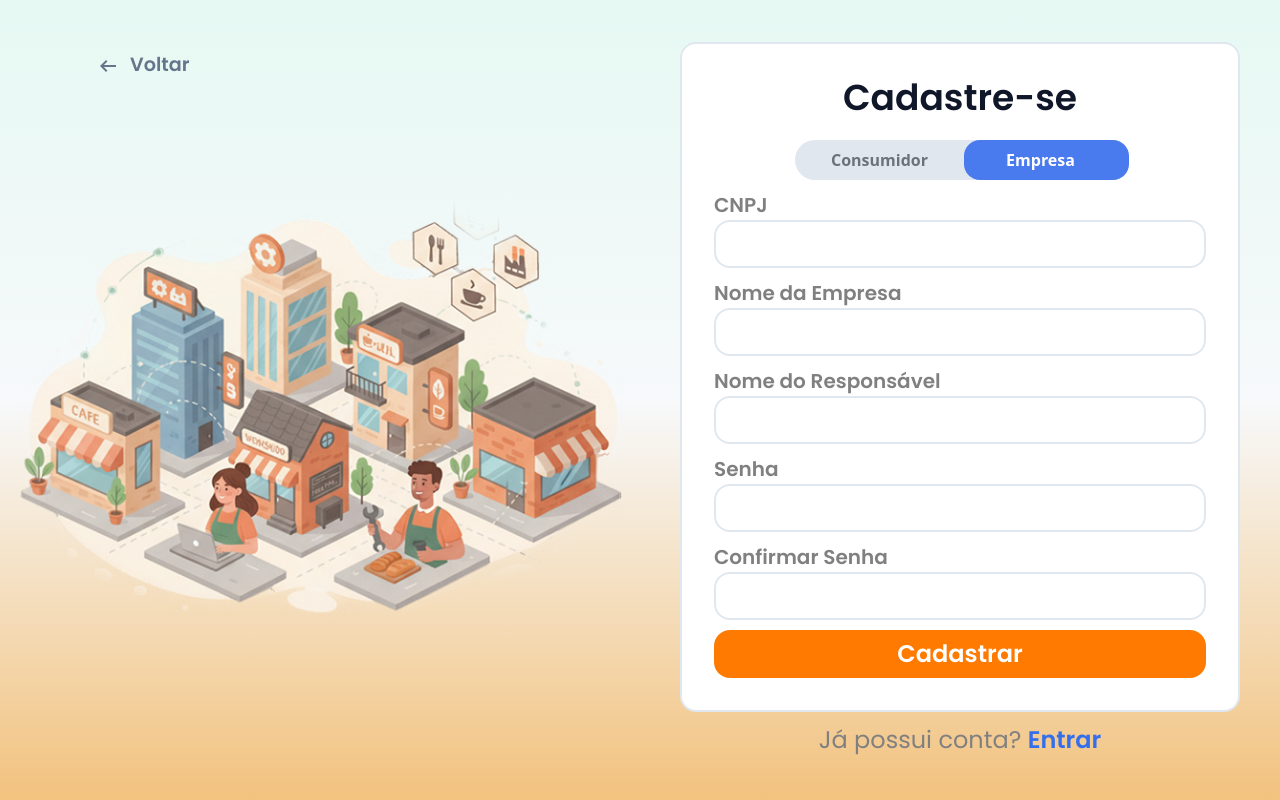
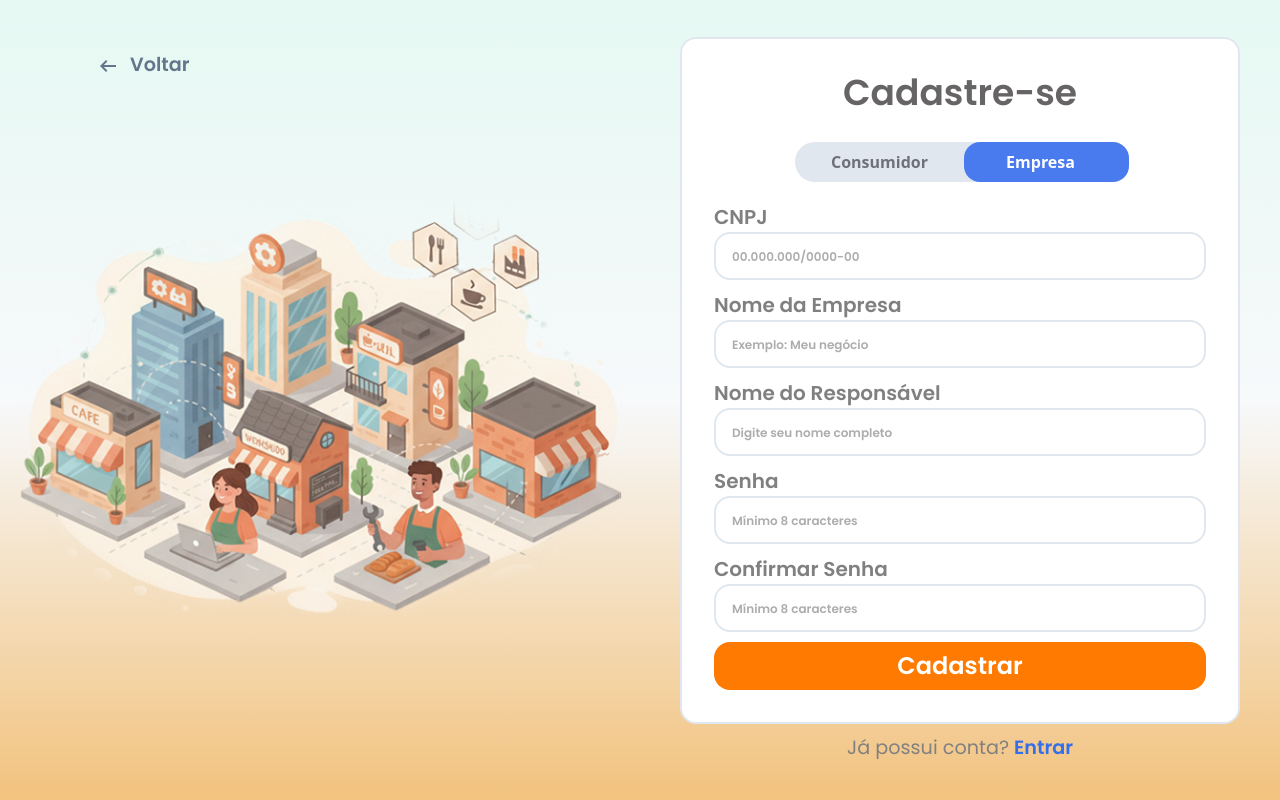
Before and after one commit to Lebron057/front-portal-de-negocios, an Angular app: page /register in a window 1280 px wide. Built offline with nearby package versions, Linux system fonts and the light colour scheme.

Commit message:
ajustes na pagina de login e cadastro

```diff
--- a/src/app/components/login/login.css
+++ b/src/app/components/login/login.css
@@ -59,8 +59,8 @@ figure {
 h1 {
     font-size: 2.25rem;
     font-weight: 600;
-    color: var(--preto_azulado);
-    margin-bottom: 20px;
+    color: var(--cor-titulo_login_cadastro);
+    margin-bottom: 0.5rem;
     text-align: center; /* Centraliza o título */
 }
 
@@ -93,6 +93,7 @@ h1 {
     height: auto;
     /* Adiciona preenchimento interno para que os inputs não colem nas bordas */
     padding: 2rem;
+    gap: 2rem
 }
 
 
@@ -103,7 +104,8 @@ form {
     font-size: 1.5rem;
     font-weight: 500;
     color: var(--cor-cinza_texto);
-    width: 100%; /* Faz o formulário ocupar todo o espaço do .info */
+    width: 100%;
+    gap:2rem;/* Faz o formulário ocupar todo o espaço do .info */
 }
 
 input {
@@ -124,10 +126,27 @@ label {
     color: var(--cor-cinza_texto);
 }
 
+.infoConsumidorEmpresa{
+    display: flex;
+    flex-direction: column;
+    justify-content: center;
+    width: 100%;
+
+}
+
+.senha{
+    display: flex;
+    flex-direction: column;
+    justify-content: center;
+    width: 100%;
+
+}
+
+
 .submit { /* Alterado de .submit para button */
     /* === MUDANÇA PRINCIPAL === */
     width: 100%; /* Ocupa 100% do seu contêiner pai (form) */
-    height: 3rem;
+    height: 3.7rem;
     background-color: var(--laranja);
     border: none;
     border-radius: 16px;
@@ -136,6 +155,7 @@ label {
     font-weight: 600;
     cursor: pointer;
     margin-top: 10px;
+    margin-bottom: 1rem;
 }
 
 .submit:hover {
@@ -153,13 +173,13 @@ label {
 a {
     text-decoration: none;
     color: var(--cor-icones);
-    font-size: 1.5rem;
+    font-size: 1.2rem;
     font-weight: 600;
     margin-top: 10px;
 }
 
 p {
-    font-size: 1.5rem;
+    font-size: 1.2rem;
     font-weight: 400;
     color: var(--cor-cinza_texto);
 }
@@ -218,6 +238,11 @@ p {
       --text-inactive: #6D727A; /* Tom de cinza similar ao da imagem */
     }
 
+    .container-toggle{
+        display:flex;
+        justify-content: center;
+        align-items: center;
+    }
     .custom-toggle-container {
       width: 330px;
       height: 40px;
@@ -368,6 +393,8 @@ p {
     /* --- Ajustes Adicionais para o layout móvel --- */
 
     .info {
+        border: none;
+        background: none;;
         /* Faz o card do formulário se ajustar à tela */
         width: 90vw; /* Ocupa 90% da largura da tela */
         height: auto; /* A altura se ajusta ao conteúdo */
--- a/src/app/components/login/login.html
+++ b/src/app/components/login/login.html
@@ -1,24 +1,24 @@
 <body>
-    <div class="container-voltar" >
+    <div class="container-voltar">
         <a class="voltar" href="#"><img src="/seta.png" alt=""><button class="btn-voltar">Voltar</button></a>
     </div>
     <aside>
         <figure>
             @if (tipoLogin === 'consumidor') {
-            <img  class="img_cadastro" src="/img_login&cadastro_cliente.png" alt="">}
-            @else if (tipoLogin === 'empresa')  {
-            <img  class="img_cadastro" src="/img_login&cadastro_empresa.png" alt="">}
+            <img class="img_cadastro" src="/img_login&cadastro_cliente.png" alt="">}
+            @else if (tipoLogin === 'empresa') {
+            <img class="img_cadastro" src="/img_login&cadastro_empresa.png" alt="">}
         </figure>
     </aside>
 
     <div class="cadastro_container">
         <div class="info">
-            <h1>Login</h1>
+            <h1>Entrar</h1>
 
             <!--
       O :host é usado para centralizar o componente na tela
       para fins de demonstração.
-    -->
+    -->     <div class="container-toggle">
                 <div class="custom-toggle-container">
                     <!-- Este é o "slider" azul que se move -->
                     <div class="slider-background"
@@ -26,67 +26,50 @@
                     </div>
 
                     <!-- Opção 1: Consumidor -->
-      <div class="option"
-           [class.active]="tipoLogin === 'consumidor'"
-           (click)="tipoLogin=('consumidor')">
+                    <div class="option" [class.active]="tipoLogin === 'consumidor'" (click)="tipoLogin=('consumidor')">
                         Consumidor
                     </div>
 
                     <!-- Opção 2: Empresa -->
-      <div class="option"
-           [class.active]="tipoLogin === 'empresa'"
-           (click)="tipoLogin=('empresa')">
+                    <div class="option" [class.active]="tipoLogin === 'empresa'" (click)="tipoLogin=('empresa')">
                         Empresa
                     </div>
                 </div>
-            <div id="successMessage" *ngIf="isSuccessVisible">
-                {{ successMessage }}
             </div>
 
+            <!-- mensagem de sucesso -->
+            <!-- <div id="successMessage" *ngIf="isSuccessVisible">
+                {{ successMessage }}
+            </div> -->
 
-            <form
-                *ngIf="tipoLogin === 'consumidor'"
-                (ngSubmit)="loginConsumidor()">
 
+            <form *ngIf="tipoLogin === 'consumidor'" (ngSubmit)="loginConsumidor()">
+                <div class="infoConsumidorEmpresa">
                     <label for="emailTelefoneConsumidor">Email ou Telefone</label>
-                <input
-                    id="emailTelefoneConsumidor"
-                    name="emailTelefone"
-                    type="text"
-                    [(ngModel)]="consumidorModel.emailTelefone"
-                    required>
+                    <input id="emailTelefoneConsumidor" name="emailTelefone" type="text"
+                        [(ngModel)]="consumidorModel.emailTelefone" required>
+                </div>
 
+                <div class="senha">
                     <label for="senhaConsumidor">Senha</label>
-                <input
-                    id="senhaConsumidor"
-                    name="senha"
-                    type="password"
-                    [(ngModel)]="consumidorModel.senha"
-                    required>
+                    <input id="senhaConsumidor" name="senha" type="password" [(ngModel)]="consumidorModel.senha" required>
+                </div>
 
                 <button class="submit" type="submit">Entrar</button>
             </form>
 
 
-            <form
-                *ngIf="tipoLogin === 'empresa'"
-                (ngSubmit)="loginEmpresa()">
+            <form *ngIf="tipoLogin === 'empresa'" (ngSubmit)="loginEmpresa()">
 
+                <div class="infoConsumidorEmpresa">
                     <label for="cnpjEmail">CNPJ ou Email</label>
-                <input
-                    id="cnpjEmail"
-                    name="cnpjEmail"
-                    type="text"
-                    [(ngModel)]="empresaModel.cnpjEmail"
-                    required>
+                    <input id="cnpjEmail" name="cnpjEmail" type="text" [(ngModel)]="empresaModel.cnpjEmail" required>
+                </div>
 
+                <div class="senha">
                     <label for="senhaEmpresa">Senha</label>
-                <input
-                    id="senhaEmpresa"
-                    name="senha"
-                    type="password"
-                    [(ngModel)]="empresaModel.senha"
-                    required>
+                    <input id="senhaEmpresa" name="senha" type="password" [(ngModel)]="empresaModel.senha" required>
+                </div>
 
                 <button class="submit" type="submit">Entrar</button>
             </form>
--- a/src/app/components/register/register.css
+++ b/src/app/components/register/register.css
@@ -59,7 +59,7 @@ figure {
 h1 {
     font-size: 2.25rem;
     font-weight: 600;
-    color: var(--preto_azulado);
+    color: var( --cor-titulo_login_cadastro);
     margin-bottom: 20px;
     text-align: center; /* Centraliza o título */
 }
@@ -123,6 +123,13 @@ label {
     color: var(--cor-cinza_texto);
 }
 
+::placeholder {
+    color: var(--cinza-placeholder);
+    font-size: 0.75rem;
+    font-weight: 600;
+
+}
+
 .submit { /* Alterado de .submit para button */
     /* === MUDANÇA PRINCIPAL === */
     width: 100%; /* Ocupa 100% do seu contêiner pai (form) */
@@ -152,13 +159,13 @@ label {
 a {
     text-decoration: none;
     color: var(--cor-icones);
-    font-size: 1.5rem;
+    font-size: 1.2rem;
     font-weight: 600;
     margin-top: 10px;
 }
 
 p {
-    font-size: 1.5rem;
+    font-size: 1.2rem;
     font-weight: 400;
     color: var(--cor-cinza_texto);
 }
@@ -228,6 +235,8 @@ p {
       position: relative;
       padding: 4px; /* Espaçamento interno que cria a borda */
       box-sizing: border-box;
+      margin-top: 1.5%;
+      margin-bottom: 2%;
       font-family: system-ui, -apple-system, BlinkMacSystemFont, 'Segoe UI', Roboto, Oxygen, Ubuntu, Cantarell, 'Open Sans', 'Helvetica Neue', sans-serif;
     }
 
@@ -367,6 +376,8 @@ p {
     /* --- Ajustes Adicionais para o layout móvel --- */
 
     .info {
+        background: none;
+        border: none;
         /* Faz o card do formulário se ajustar à tela */
         width: 90vw; /* Ocupa 90% da largura da tela */
         height: auto; /* A altura se ajusta ao conteúdo */
@@ -377,7 +388,7 @@ p {
     form {
         /* Alinha o formulário dentro do card */
         width: 100%;
-        align-items: center; /* Centraliza os itens do formulário */
+        align-items: start; /* Centraliza os itens do formulário */
     }
 
     /* Faz os inputs e o botão de submit ocuparem a largura total */
--- a/src/app/components/register/register.html
+++ b/src/app/components/register/register.html
@@ -1,13 +1,13 @@
 <body>
-    <div class="container-voltar" >
+    <div class="container-voltar">
         <a class="voltar" href="#"><img src="/seta.png" alt=""><button class="btn-voltar">Voltar</button></a>
     </div>
     <aside>
         <figure>
             @if (tipoCadastro === 'consumidor') {
-            <img  class="img_cadastro" src="/img_login&cadastro_cliente.png" alt="">}
-            @else if (tipoCadastro === 'empresa')  {
-            <img  class="img_cadastro" src="/img_login&cadastro_empresa.png" alt="">}
+            <img class="img_cadastro" src="/img_login&cadastro_cliente.png" alt="">}
+            @else if (tipoCadastro === 'empresa') {
+            <img class="img_cadastro" src="/img_login&cadastro_empresa.png" alt="">}
         </figure>
     </aside>
 
@@ -26,118 +26,69 @@
                 </div>
 
                 <!-- Opção 1: Consumidor -->
-      <div class="option"
-           [class.active]="tipoCadastro === 'consumidor'"
+                <div class="option" [class.active]="tipoCadastro === 'consumidor'"
                     (click)="tipoCadastro=('consumidor')">
                     Consumidor
                 </div>
 
                 <!-- Opção 2: Empresa -->
-      <div class="option"
-           [class.active]="tipoCadastro === 'empresa'"
-           (click)="tipoCadastro=('empresa')">
+                <div class="option" [class.active]="tipoCadastro === 'empresa'" (click)="tipoCadastro=('empresa')">
                     Empresa
                 </div>
             </div>
-            <div id="successMessage" *ngIf="isSuccessVisible">
+            <!-- mensagem de sucesso -->
+            <!-- <div id="successMessage" *ngIf="isSuccessVisible">
                 {{ successMessage }}
-            </div>
+            </div> -->
 
 
-            <form
-                *ngIf="tipoCadastro === 'consumidor'"
-                (ngSubmit)="cadastrarConsumidor()">
+            <form *ngIf="tipoCadastro === 'consumidor'" (ngSubmit)="cadastrarConsumidor()">
 
                 <label for="nomeConsumidor">Nome</label>
-                <input
-                    id="nomeConsumidor"
-                    name="nome"
-                    type="text"
-                    [(ngModel)]="consumidorModel.nome"
-                    required>
+                <input id="nomeConsumidor" name="nome" type="text" placeholder="Digite seu nome completo"
+                    [(ngModel)]="consumidorModel.nome" required>
 
                 <label for="emailConsumidor">Email</label>
-                <input
-                    id="emailConsumidor"
-                    name="email"
-                    type="email"
-                    [(ngModel)]="consumidorModel.email"
-                    required>
+                <input id="emailConsumidor" name="email" type="email" placeholder="Exemplo: teste@email.com"
+                    [(ngModel)]="consumidorModel.email" required>
 
                 <label for="telefoneConsumidor">Telefone</label>
-                <input
-                    id="telefoneConsumidor"
-                    name="telefone"
-                    type="text"
-                    [value]="consumidorModel.telefone"
-                    (input)="formatarTelefone($event)"
-                    required>
+                <input id="telefoneConsumidor" name="telefone" type="text" placeholder="Exemplo: (11) 99999-9999"
+                    [value]="consumidorModel.telefone" (input)="formatarTelefone($event)" required>
 
                 <label for="senhaConsumidor">Senha</label>
-                <input
-                    id="senhaConsumidor"
-                    name="senha"
-                    type="password"
-                    [(ngModel)]="consumidorModel.senha"
-                    required>
+                <input id="senhaConsumidor" name="senha" type="password" placeholder="Mínimo 8 caracteres"
+                    [(ngModel)]="consumidorModel.senha" required>
 
                 <label for="confirmarSenhaConsumidor">Confirmar Senha</label>
-                <input
-                    id="confirmarSenhaConsumidor"
-                    name="confirmar_senha"
-                    type="password"
-                    [(ngModel)]="consumidorModel.confirmarSenha"
-                    required>
+                <input id="confirmarSenhaConsumidor" name="confirmar_senha" type="password"
+                    placeholder="Mínimo 8 caracteres" [(ngModel)]="consumidorModel.confirmarSenha" required>
 
                 <button class="submit" type="submit">Cadastrar</button>
             </form>
 
 
-            <form
-                *ngIf="tipoCadastro === 'empresa'"
-                (ngSubmit)="cadastrarEmpresa()">
+            <form *ngIf="tipoCadastro === 'empresa'" (ngSubmit)="cadastrarEmpresa()">
 
                 <label for="cnpj">CNPJ</label>
-                <input
-                    id="cnpj"
-                    name="cnpj"
-                    type="text"
-                    [value]="empresaModel.cnpj"
-                    (input)="formatarCNPJ($event)"
-                    required>
+                <input id="cnpj" name="cnpj" type="text" placeholder="00.000.000/0000-00" [value]="empresaModel.cnpj"
+                    (input)="formatarCNPJ($event)" required>
 
                 <label for="nomeEmpresa">Nome da Empresa</label>
-                <input
-                    id="nomeEmpresa"
-                    name="nome_empresa"
-                    type="text"
-                    [(ngModel)]="empresaModel.nomeEmpresa"
-                    required>
+                <input id="nomeEmpresa" name="nome_empresa" type="text" placeholder="Exemplo: Meu negócio"
+                    [(ngModel)]="empresaModel.nomeEmpresa" required>
 
                 <label for="nomeResponsavel">Nome do Responsável</label>
-                <input
-                    id="nomeResponsavel"
-                    name="nome_responsavel"
-                    type="text"
-                    [(ngModel)]="empresaModel.nomeResponsavel"
-                    required
-                    placeholder="">
+                <input id="nomeResponsavel" name="nome_responsavel" type="text" placeholder="Digite seu nome completo"
+                    [(ngModel)]="empresaModel.nomeResponsavel" required>
 
                 <label for="senhaEmpresa">Senha</label>
-                <input
-                    id="senhaEmpresa"
-                    name="senha"
-                    type="password"
-                    [(ngModel)]="empresaModel.senha"
-                    required>
+                <input id="senhaEmpresa" name="senha" type="password" placeholder="Mínimo 8 caracteres"
+                    [(ngModel)]="empresaModel.senha" required>
 
                 <label for="confirmarSenhaEmpresa">Confirmar Senha</label>
-                <input
-                    id="confirmarSenhaEmpresa"
-                    name="confirmar_senha"
-                    type="password"
-                    [(ngModel)]="empresaModel.confirmarSenha"
-                    required>
+                <input id="confirmarSenhaEmpresa" name="confirmar_senha" type="password"
+                    placeholder="Mínimo 8 caracteres" [(ngModel)]="empresaModel.confirmarSenha" required>
 
                 <button class="submit" type="submit">Cadastrar</button>
             </form>
--- a/src/styles.css
+++ b/src/styles.css
@@ -15,6 +15,7 @@
     --cor-fundo_home: linear-gradient(to bottom, #E6F9F3 0%, #EFFAFB 100%);
     --cor-borda_input: #E1E7EF;
     --cor-titulo_login_cadastro: #666464;
+    --cinza-placeholder:#ADADAD;
     --cor-botao_hover: #D46600;
     --cor-botao_active: #008A70;
     --cor-fundo_geral: linear-gradient(to bottom, #e6f9f3 0%, #f7f9fb 50%, #f2c27e 100%);
```
Also changed, not shown: src/app/components/login/login.ts (+14 -2 lines). Lines whose indentation alone changed are shown as unchanged.
